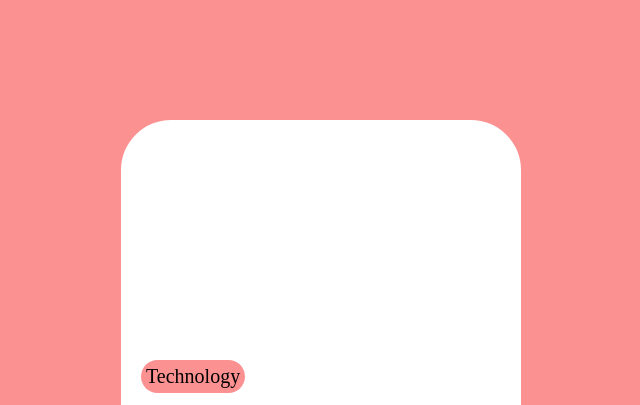
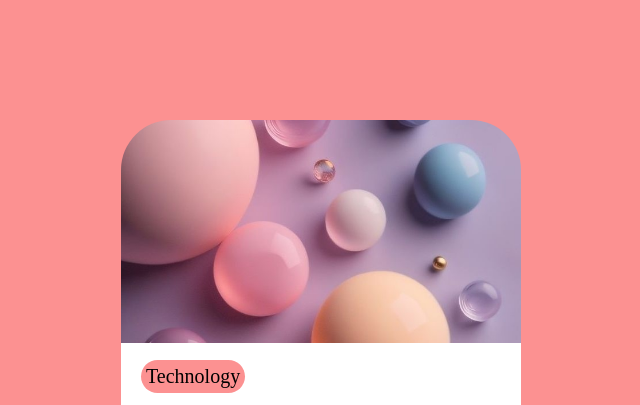
Before and after one commit to omnia-5/Front-End_Profile_Page, a plain HTML site: page index.html in a window 1280 px wide. Shown: the top 405 px of the page, without its empty margins (319-959 px from the left). Drawn offline with Linux system fonts and the light colour scheme; the site is published under a folder, as on GitHub Pages, so addresses that start at the root find nothing.

Commit message:
Update index.css

```diff
--- a/css/index.css
+++ b/css/index.css
@@ -14,7 +14,7 @@ html{
     margin-left: auto;
     border-top-right-radius: 50px ;
     border-top-left-radius: 50px;
-    background-image: url(/images/BackGround.jpg);
+    background-image: url("../images/BackGround.jpg");
     background-repeat: no-repeat;
     background-size: contain;
 }
```
